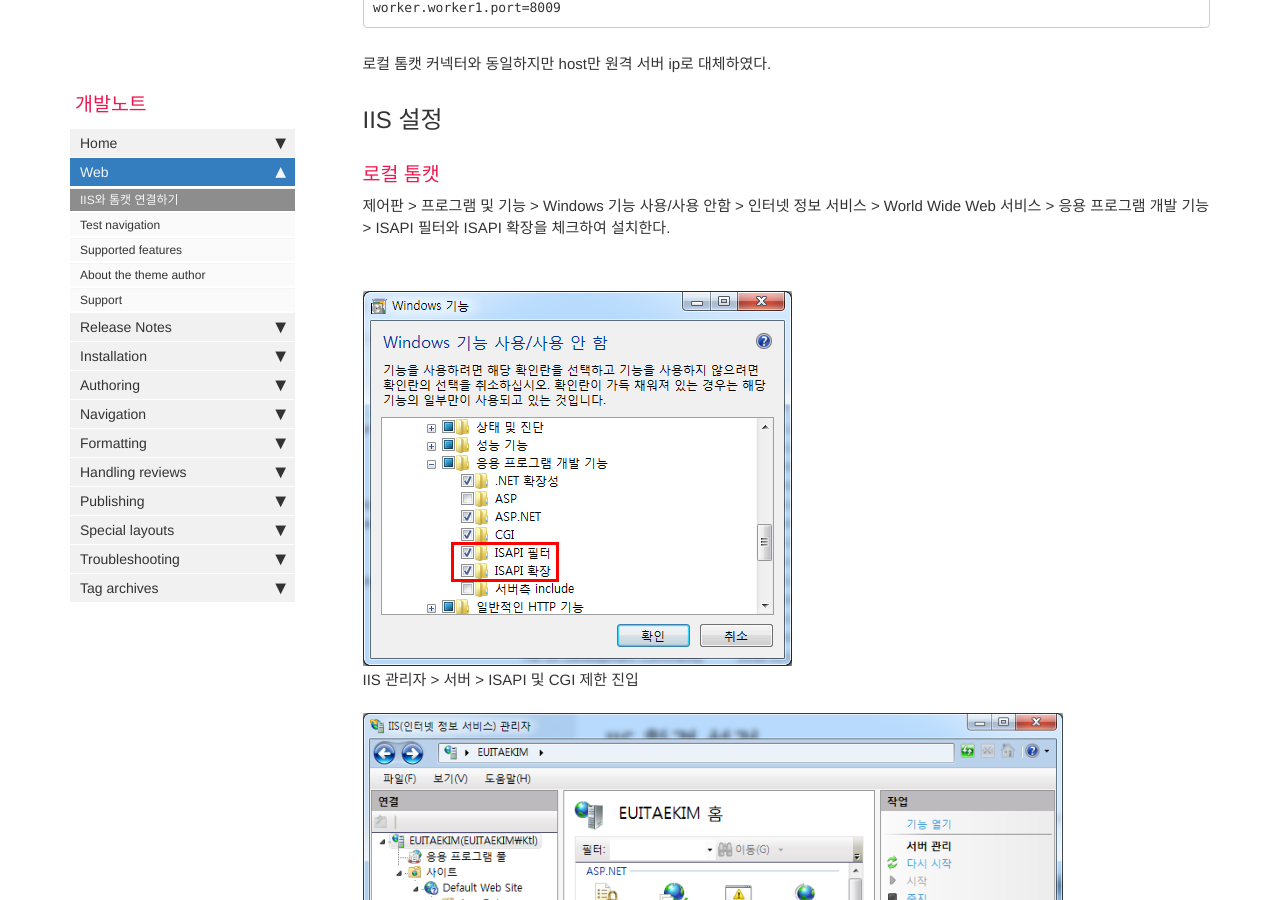
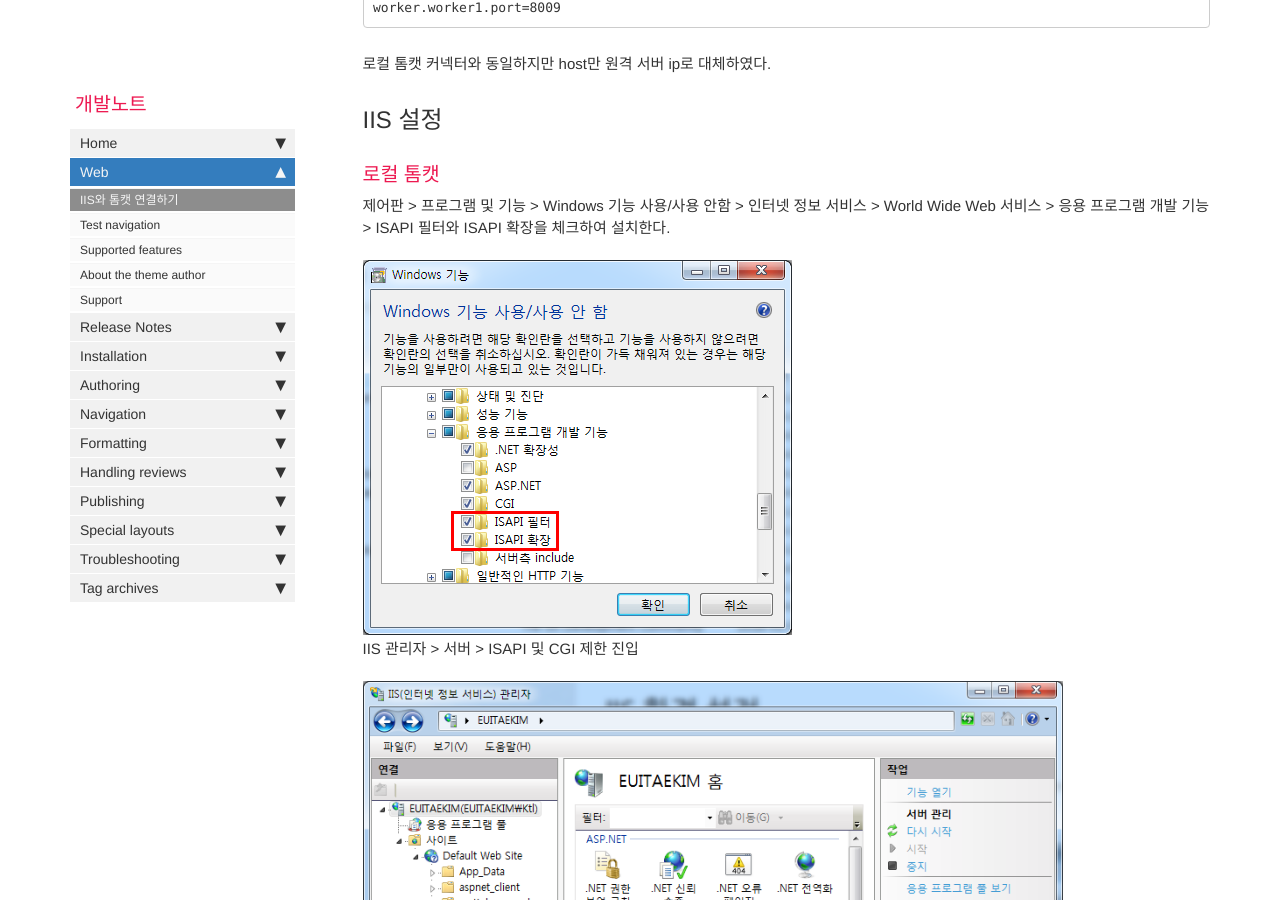
Before and after one commit to tlife84/repo, a Jekyll site: the page built from pages/mydoc/mydoc_connect_iis_tomcat.md, in a window 1280 px wide and 900 px high, scrolled down 2663 px. Built offline with Jekyll 4.4.1, drawn with Linux system fonts in a browser that asks for light colours; nearby versions of some CDN libraries; comment, search, counter and statistics services are not loaded.

Commit message:
180514_1409

```diff
--- a/pages/mydoc/mydoc_connect_iis_tomcat.md
+++ b/pages/mydoc/mydoc_connect_iis_tomcat.md
@@ -91,28 +91,33 @@ worker.worker1.port=8009
 ### 로컬 톰캣
 제어판 > 프로그램 및 기능 > Windows 기능 사용/사용 안함 > 인터넷 정보 서비스 > World Wide Web 서비스 > 응용 프로그램 개발 기능 > ISAPI 필터와 ISAPI 확장을 체크하여 설치한다.
 
-![](../../iis_setting_0.png)
 {% include image.html file="iis_setting_0.png" %}
+
 
 IIS 관리자 > 서버 > ISAPI 및 CGI 제한 진입
 
 {% include image.html file="iis_setting_1.png" %}
 
+
 우클릭 > 추가 메뉴로 진입하여 *ISAPI 또는 CGI 경로*는 **C:\inetpub\isapi_redirect\local\isapi_redirect.dll** 파일을 선택, 설명은 임의로 입력, 확장 경로 실행 허용을 체크한다.
 
 {% include image.html file="iis_setting_2.png" %}
+
 
 Default Web Site에 가상디렉토리를 추가한다. 별칭은 isapi_redirect.properties에서 extension_uri로 지정했던 **jakarta**로 하고 경로는 isapi_redirect.dll이 저장된 경로를 지정한다.
 
 {% include image.html file="iis_setting_3.png" %}
 
+
 가상디렉토리 추가 후 Default Web Site > ISAPI 필터
 
 {% include image.html file="iis_setting_3-1.png" %}
 
+
 우클릭 > 추가 창에서 필터이름은 임의로 지정, 실행파일은 *C:\inetpub\isapi_redirect\local\isapi_redirect.dll* 파일을 선택한다.
 
 {% include image.html file="iis_setting_4.png" %}
+
 
 ISAPI 필터를 등록했다면, Default Web Site 또는 하위의 특정 사이트 노드를 클릭한 뒤 처리기 매핑 메뉴로 진입한다. ISAPI-dll이 사용 안함으로 되어있다면, ISAPI-dll을 선택 후 우측의 기능 사용 권한 편집을 클릭한 뒤, 실행 권한을 준다.
 
@@ -123,9 +128,11 @@ ISAPI 필터를 등록했다면, Default Web Site 또는 하위의 특정 사이
 
 {% include image.html file="iis_setting_1.png" %}
 
+
 우클릭 > 추가 메뉴로 진입하여 *ISAPI 또는 CGI 경로*는 **C:\inetpub\isapi_redirect\remote\isapi_redirect.dll** 파일을 선택, 설명은 로컬 커텍터와 겹치지 않게 입력, 확장 경로 실행 허용을 체크한다.
 
 {% include image.html file="iis_setting_6.png" %}
+
 
 로컬과 원격 커넥터 두 개를 모두 등록하는 이유는, 커넥터 환경을 구성하는 uriworkermap.properties와 workers.properties 파일이 isapi_redirect.properties 파일에 종속되는데 isapi_redirect.properties 파일은 반드시 isapi_redirect.dll 파일과 같은 디렉토리에 있어야 하기 때문이다. 그러므로 하나의 isapi_redirect.dll 파일을 서로 다른 환경의 커넥터가 공유할 수 없다.
 
@@ -133,20 +140,24 @@ ISAPI 필터를 등록했다면, Default Web Site 또는 하위의 특정 사이
 
 {% include image.html file="iis_setting_7.png" %}
 
+
 *사이트 이름*은 임의로 지정, *실제 경로*는 원격 톰캣 커넥터와 연결할 사이트 디렉토리를 지정, *포트*는 Default Web Site와 충돌하지 않는 다른 포트를 지정한다.
 
 새로 만든 사이트에도 커넥터 연결을 위한 가상디렉토리를 추가한다. *실제 경로*가 로컬 커넥터와 다른 것을 유의한다.
 
 {% include image.html file="iis_setting_9.png" %}
 
+
 가상디렉토리 추가 후 새로 만든 사이트 선택 > ISAPI 필터
 
 {% include image.html file="iis_setting_10.png" %}
+
 
 우클릭 > 추가 창에서 필터이름은 임의로 지정, 실행파일은 *C:\inetpub\isapi_redirect\remote\isapi_redirect.dll* 파일을 선택한다.
 
 {% include image.html file="iis_setting_11.png" %}
 
+
 ISAPI 필터를 등록했다면, Default Web Site 또는 하위의 특정 사이트 노드를 클릭한 뒤 처리기 매핑 메뉴로 진입한다. ISAPI-dll이 사용 안함으로 되어있다면, ISAPI-dll을 선택 후 우측의 기능 사용 권한 편집을 클릭한 뒤, 실행 권한을 준다.
 
 {% include image.html file="iis_setting_5.png" %}
```
